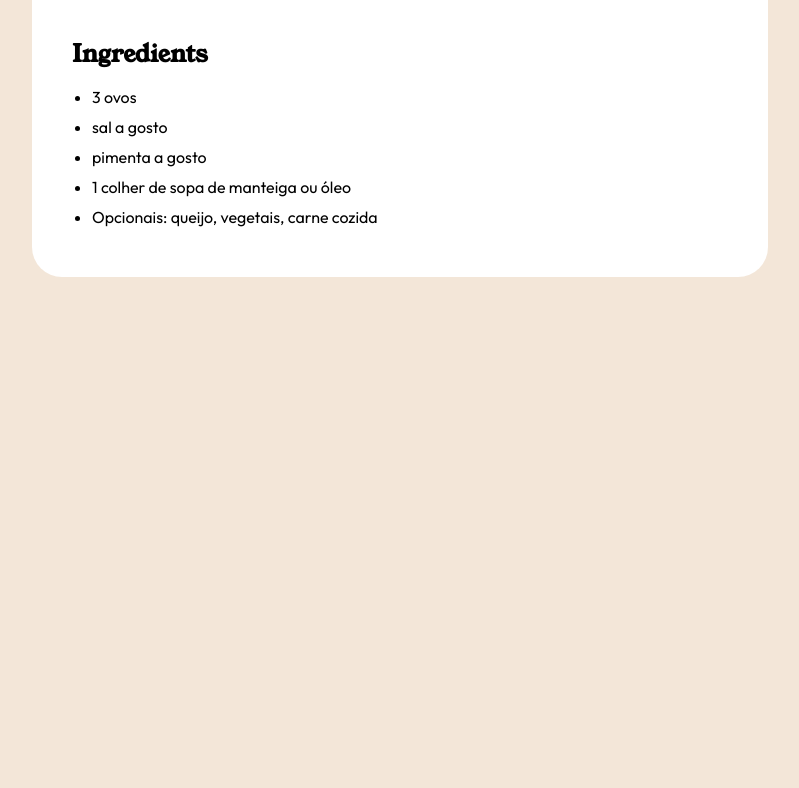
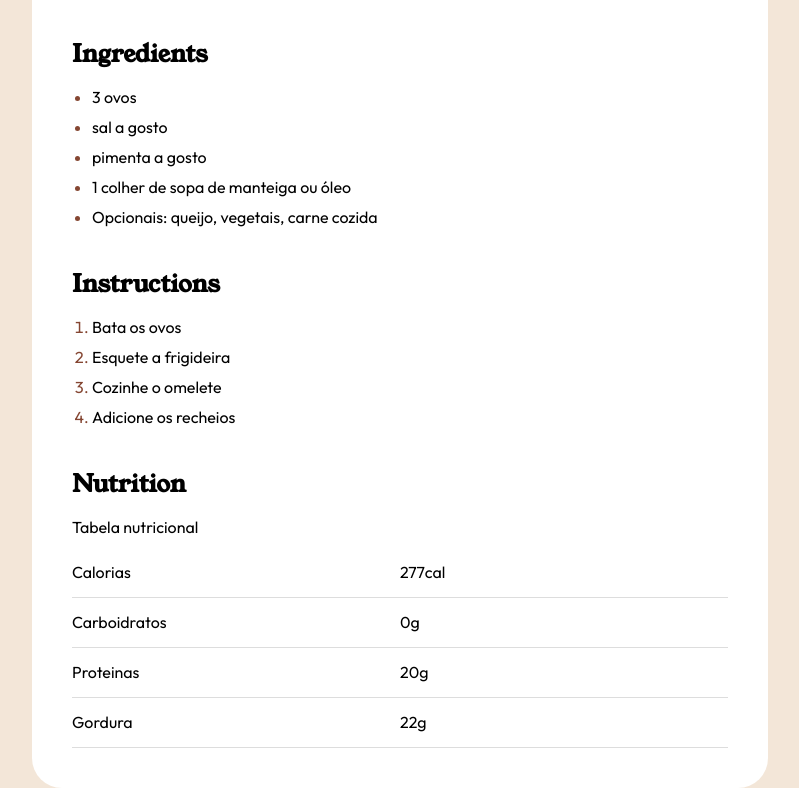
Before and after one commit to GT10-SUL/html-tags-de-lista, a plain HTML site: page index.html in a window 1280 px wide. Shown: the part 790-1578 px from the top of the page, without its empty margins (240-1039 px from the left). Before the commit the page ends 1067 px from the top, so only its background shows below. Drawn offline with Linux system fonts and the light colour scheme.

Commit message:
projeto concluido

```diff
--- a/index.css
+++ b/index.css
@@ -57,10 +57,28 @@ body{
         margin-bottom: 16px;
     }
 
-    ul{
+    ul, ol{
         padding-left: 20px;
         li{
             margin-bottom: 10px;
+            color: #854632;
+            span{
+                color: black;
+            }
         }
     }
+
+    table{
+        margin-top: 10px;
+        width: 100%;
+        border-collapse: collapse;
+        tr{
+            td{
+                width: 50%;
+                height: 50px;
+                border-bottom: 1px solid #DDDDDD;
+            }
+        }
+    }
+
 }
--- a/index.html
+++ b/index.html
@@ -27,13 +27,41 @@
 
         <h2 class="young-font">Ingredients</h2>
         <ul>
-            <li>3 ovos</li>
-            <li>sal a gosto</li>
-            <li>pimenta a gosto</li>
-            <li>1 colher de sopa de manteiga ou óleo</li>
-            <li>Opcionais: queijo, vegetais, carne cozida</li>
+            <li><span>3 ovos</span></li>
+            <li><span>sal a gosto</span></li>
+            <li><span>pimenta a gosto</span></li>
+            <li><span>1 colher de sopa de manteiga ou óleo</span></li>
+            <li><span>Opcionais: queijo, vegetais, carne cozida</span></li>
         </ul>
 
+        <h2 class="young-font">Instructions</h2>
+        <ol>
+            <li><span>Bata os ovos</span></li>
+            <li><span>Esquete a frigideira</span></li>
+            <li><span>Cozinhe o omelete</span></li>
+            <li><span>Adicione os recheios</span></li>
+        </ol>
+
+        <h2 class="young-font">Nutrition</h2>
+        <p>Tabela nutricional</p>
+        <table>
+            <tr>
+                <td>Calorias</td>
+                <td>277cal</td>
+            </tr>
+            <tr>
+                <td>Carboidratos</td>
+                <td>0g</td>
+            </tr>
+            <tr>
+                <td>Proteinas</td>
+                <td>20g</td>
+            </tr>
+            <tr>
+                <td>Gordura</td>
+                <td>22g</td>
+            </tr>
+        </table>
     </div>
 </body>
 
```
